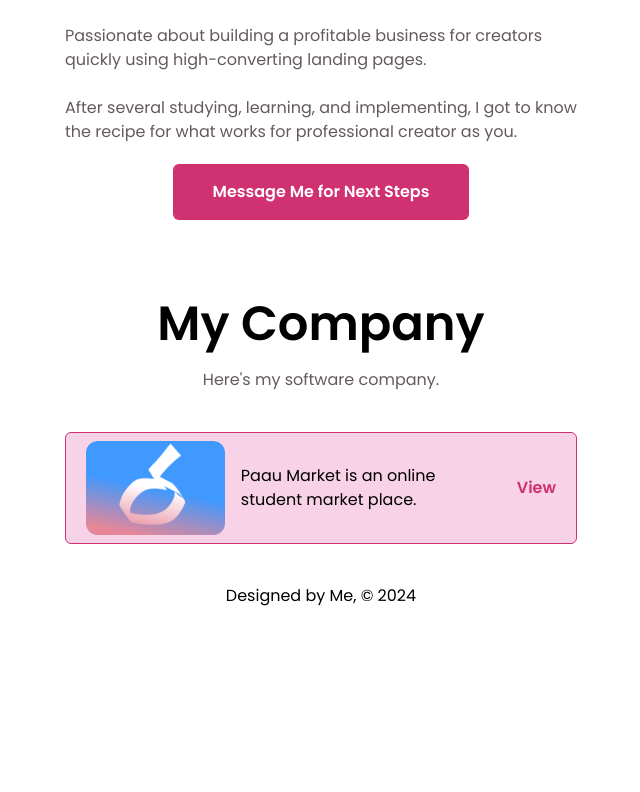
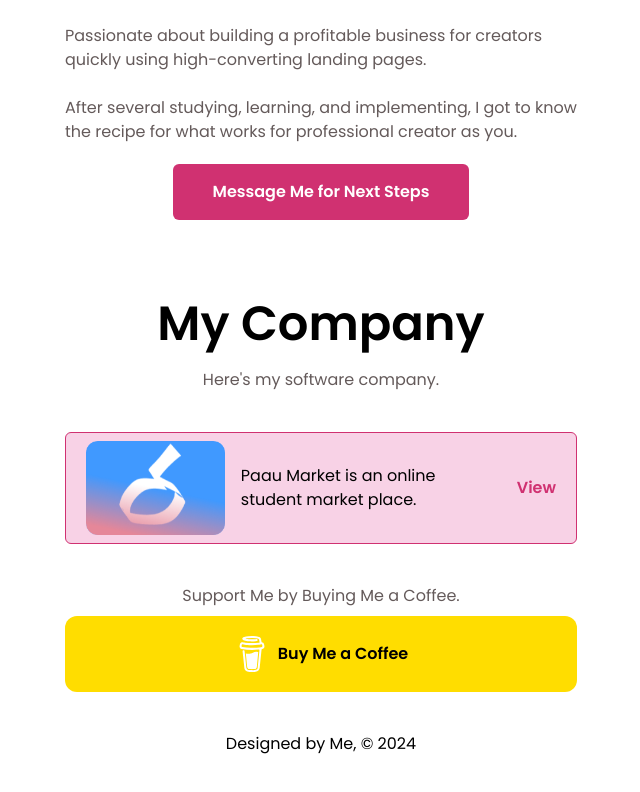
Before and after one commit to abellmanuell/my-portfolio, a React (Vite) app: page / in a window 1280 px wide. Shown: the part 4055-4847 px from the top of the page, without its empty margins (319-959 px from the left). Before the commit the page ends 4703 px from the top, so only its background shows below. Built offline with nearby package versions, Linux system fonts and the light colour scheme.

Commit message:
Added Buy Me A Coffee Button

```diff
--- a/index.html
+++ b/index.html
@@ -35,12 +35,15 @@
       content="https://raw.githubusercontent.com/abellmanuell/my-portfolio/main/public/abellmanuell.jpg"
     />
 
-    <meta property="og:url" content="https://abellmanuell.netlify.app/" />
+    <meta property="og:url" content="https://abellmanuell.com.ng/" />
 
     <!-- Twitter Open Graph -->
     <meta name="twitter:card" content="summary_large_image" />
     <meta name="twitter:card" content="summary" />
-    <meta name="twitter:title" content="Abel Emmanuel - Software Developer." />
+    <meta
+      name="twitter:title"
+      content="Abel Emmanuel - Create solutions with tech."
+    />
     <meta
       name="twitter:description"
       content="I am a Software Developer based in Nigeria, I have experience building websites and applications with JavaScript, React, Redux, Express, NodeJs, Tailwind, and MongoDB."
--- a/src/app/Portfolio.jsx
+++ b/src/app/Portfolio.jsx
@@ -190,6 +190,23 @@ export default function Profolio() {
         </div>
       </section>
 
+      <div>
+        <p className="text-center text-tw-gray mb-2">
+          Support Me by Buying Me a Coffee.
+        </p>
+        <Link
+          to="https://buymeacoffee.com/abellmanuell"
+          target="_blank"
+          className="flex px-4 py-5 mb-10 bg-[#ffdd00] font-bold rounded-xl justify-center items-center text-center"
+        >
+          <Icon
+            icon="simple-icons:buymeacoffee"
+            className="text-white text-4xl mr-2"
+          ></Icon>
+          <span>Buy Me a Coffee</span>
+        </Link>
+      </div>
+
       <footer className="text-center">Designed by Me, &copy; 2024</footer>
     </div>
   );
```
